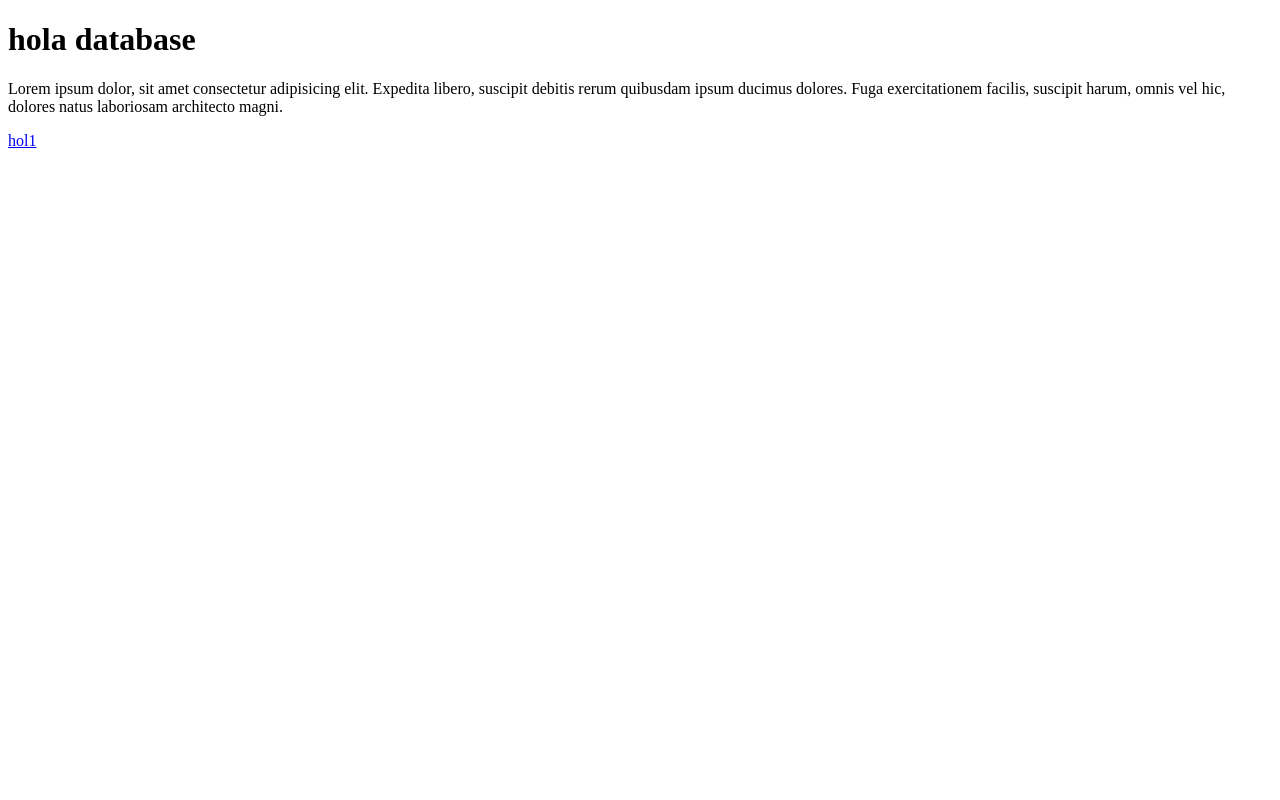
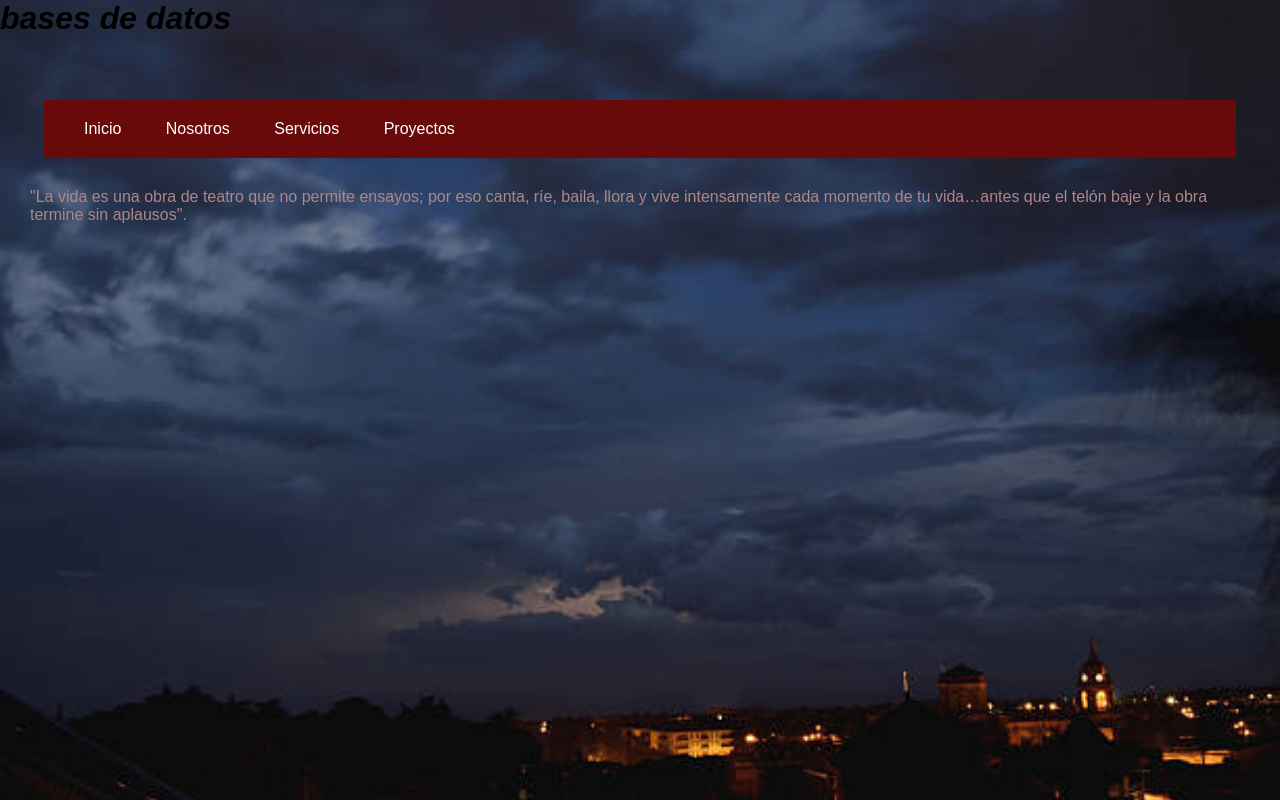
Before and after one commit to jbi-db/web, a plain HTML site: page index.html in a window 1280 px wide. Drawn offline with Linux system fonts and the light colour scheme.

Commit message:
Add files via upload

```diff
--- a/css/styles.css
+++ b/css/styles.css
@@ -1,14 +1,49 @@
 p{
-    color:blue;
+    color:rgb(173, 135, 135);
+    padding: 30px;
+
+}
+
+p1 {
+    color:red;
     font-family:'Times New Roman', Times, serif;
-    font-size: 16px;
+    font-size: 20px;
     font-weight: bold;
     font-style: italic;
     text-align:center;
     text-decoration:solid;
     line-height:2;
     letter-spacing: 2px;
-    text-transform:capitalize
+    text-transform:capitalize;
+
+    background: blue;
+}
 
 
+Body{
+    font-family: arial, helvetica;
+    background-image: url(../imag/cielo.jpg) ;
+    background-repeat: no-repeat;
+    background-size: cover;
+    background-attachment: fixed;
+
 }
+.menu{
+    list-style: none;
+    padding: 20px ;
+    background: rgb(104, 10, 10);
+    width: 90%;
+    margin:auto;
+}
+.menu li a{
+    text-decoration: none;
+    color: rgb(255, 255, 255);
+    padding: 20px;
+}
+.menu li{
+    display: inline-block;
+    text-align: center;
+}
+.menu li a:hover{
+    background: #ef8354;
+}
--- a/css/styles1.css
+++ b/css/styles1.css
@@ -1,7 +1,27 @@
-div{
-    background: red;
-    width: 300px;
-    height: 200px;
+*{
+    margin: 0px;
+    padding: 0px;
+}
+
+div#principal{
+    margin: auto;
+    background: rgb(51, 8, 8);
+    width: 100%;
+    height: 60px;
+}
+
+div#ini{
+    width: 25%;
+    height: 100%;
+
+    background:rgb(129, 32, 32)
+}
+div#nos{
+    float:right;
+    width: 25%;
+    height: 100%;
+
+    background:rgb(21, 69, 109)
 }
 h1{
 
--- a/index.html
+++ b/index.html
@@ -1,12 +1,19 @@
 <!DOCTYPE html>
 <html>
     <head>
-        <title> my first pagina en f</title>
+        <title> base de datos </title>
+        <link rel="stylesheet" href="css/styles.css">
+        <link rel="stylesheet" href="css/styles1.css">
     </head>
     <body>
-        <h1>hola database</h1>
-        <p>Lorem ipsum dolor, sit amet consectetur adipisicing elit. Expedita libero, suscipit debitis rerum quibusdam ipsum ducimus dolores. Fuga exercitationem facilis, suscipit harum, omnis vel hic, dolores natus laboriosam architecto magni.
-        </p>
-        <a href="enlace1.html">hol1</a>
+        <h1> bases de datos </h1>
+        <ul class="menu">
+            <li><a href="#" > Inicio</a></li>
+            <li><a href="#" > Nosotros</a></li>
+            <li><a href="#" > Servicios</a></li>
+            <li><a href="#" > Proyectos</a></li>
+        </ul>
+        <p>"La vida es una obra de teatro que no permite ensayos; por eso canta, ríe, baila, llora y vive intensamente cada momento de tu vida…antes que el telón baje y la obra termine sin aplausos".</p>
+
     </body>
 </html>
```
Also changed, not shown: guard.html (added), imag/automat.jpg (added), imag/cielo.jpg (added).
